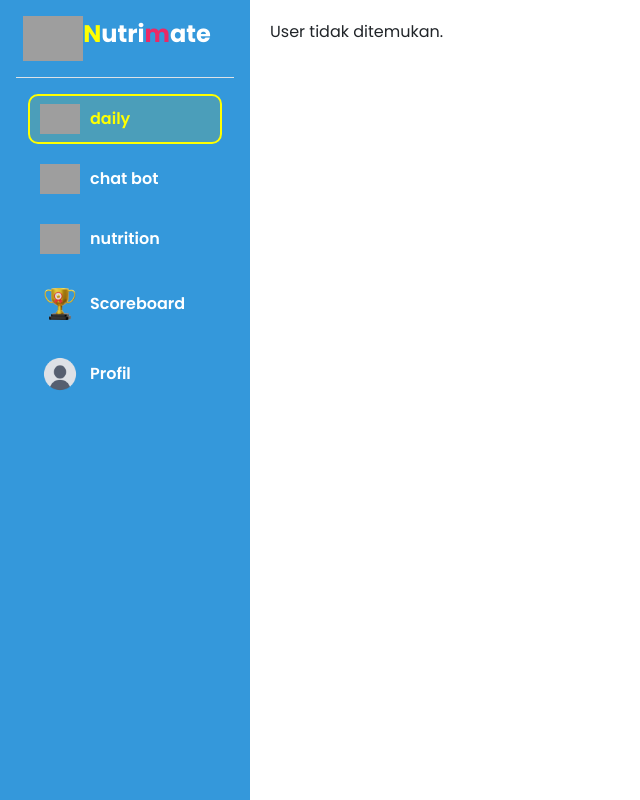
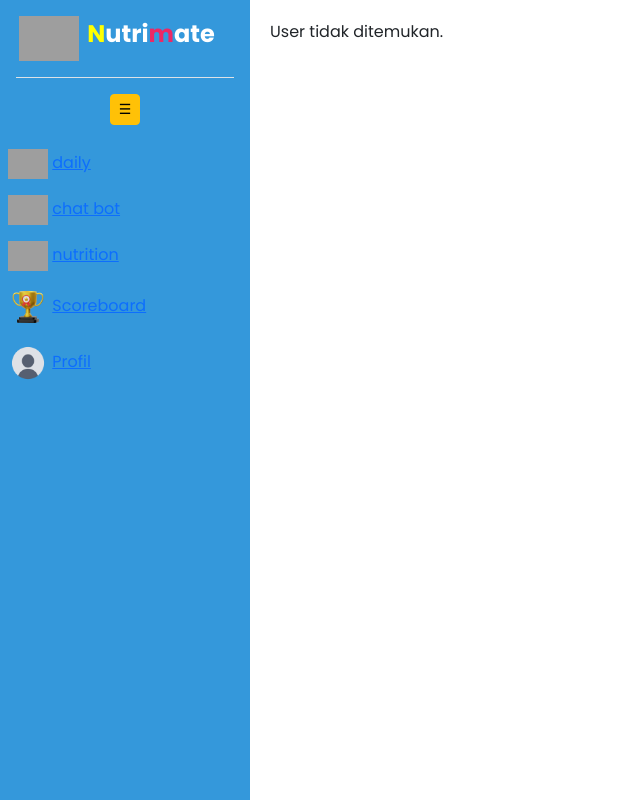
Before and after one commit to AlterftHiatus/NutriMate, a PHP site: page /public/dashboard.php in a window 1280 px wide. Shown: the whole page, without its empty margins (0-640 px from the left). Run offline with PHP 8.4, Linux system fonts and the light colour scheme; the visitor is signed in with stand-in values (Sample User, id 1); data that the repository does not hold is empty; some libraries are stand-ins or nearby versions; grey boxes are pictures that could not be loaded.

Commit message:
UPDATE: Styling Function dashboard

```diff
--- a/assets/css/dashboard.css
+++ b/assets/css/dashboard.css
@@ -8,118 +8,44 @@
 
 .sidebar-menu {
   width: 250px;
-  transition: 0.3s ease-in-out;
-  -webkit-transition: 0.3s ease-in-out;
-  -moz-transition: 0.3s ease-in-out;
-  -ms-transition: 0.3s ease-in-out;
-  -o-transition: 0.3s ease-in-out;
+  transition: width 0.3s ease-in-out;
+  overflow: hidden;
 }
+
+.sidebar-collapsed {
+  width: 70px; /* sidebar mengecil */
+}
+
+.sidebar-collapsed ul li a {
+  display: none; /* sembunyikan teks link */
+}
+
+.sidebar-collapsed .title h4 {
+  display: none; /* sembunyikan judul */
+}
+
+.sidebar-collapsed .title img {
+  margin: auto;
+}
+
 .content {
   margin-left: 250px;
   padding: 20px;
-  flex-grow: 1;
-}
-ul {
-  list-style-type: none;
-  padding: 0;
+  transition: margin-left 0.3s ease-in-out, width 0.3s ease-in-out;
+  width: calc(100% - 250px); /* otomatis menyesuaikan */
 }
 
-ul li {
-  display: flex;
-  align-items: center;
-  gap: 10px;
-  color: white;
-  font-size: 16px;
-  padding: 0px 10px;
-  margin: 10px 20px;
-  border: 2px solid transparent;
-  border-radius: 10px;
-  transition: border 0.2s ease, background-color 0.2s ease;
-}
-ul li a {
-  color: white;
-  text-decoration: none;
-  font-weight: 600;
-}
-ul li:hover {
-  background-color: rgba(255, 255, 255, 0.1);
-  cursor: pointer;
-}
-ul li.active {
-  color: yellow;
-  border: 2px solid yellow;
-  background-color: rgba(163, 182, 56, 0.2);
-}
-ul li.active a {
-  color: yellow;
-}
-.section {
-  display: none;
-  opacity: 0;
-  transform: translateY(10px);
-  transition: opacity 0.4s ease, transform 0.4s ease;
+.content.expanded {
+  margin-left: 70px;
+  width: calc(100% - 70px); /* tetap full sisa layar */
 }
 
-/*TODO: CSS KALENDER */
-/* mewarnai header (hari) di kalender */
-#calendar {
-  max-width: 900px;
-  margin: 0 auto;
-  background: white;
-  padding: 10px;
-  border-radius: 10px;
-  box-shadow: 0 0 10px rgba(0, 0, 0, 0.1);
-  min-height: 600px;
+/* Biar icon tetap rapi */
+ul li {
+  justify-content: flex-start;
 }
-.fc-col-header-cell-cushion {
-  color: black;
-  font-weight: 600;
-  font-size: 16px;
-  text-decoration: none;
-}
-
-.fc-daygrid-day-number {
-  color: black;
-  text-decoration: none;
-}
-.fc-daygrid-day {
-  border: 2px solid rgb(165, 2, 56) !important;
-  /* biru */
-}
-
-.fc-daygrid-day {
-  border: 2px solid rgb(165, 2, 56) !important;
-  /* biru */
-}
-
-.fc-scrollgrid {
-  border: 2px solid rgb(165, 2, 56) !important; /* hitam di sekeliling seluruh grid kalender */
-}
-
-.section.active {
-  display: block;
-  opacity: 1;
-  transform: translateY(0);
-}
-
-/*TODO: CSS DAILY */
-.fade-content {
-  opacity: 0;
-  transition: opacity 0.4s ease-in-out;
-}
-.fade-content.show {
-  opacity: 1;
-}
-
-/* PAGES AKTIVITY  */
-.card-img-container {
-  height: 360px; /* atur tinggi gambar sesuai kebutuhan */
-  overflow: hidden;
-}
-.card-img-container img {
-  height: 100%;
-  width: 100%;
-  object-fit: cover;
+.sidebar-collapsed ul li {
+  justify-content: center;
 }
 
 /*TODO : CSS LOADING  */
--- a/public/dashboard.php
+++ b/public/dashboard.php
@@ -35,12 +35,19 @@
 
 <div class="d-flex h-100 w-100">
   <!-- SIDEBAR -->
-  <div class="sidebar-menu position-fixed h-100 " style="background-color: #3498DB;">
+ <div id="sidebar" class="sidebar-menu position-fixed h-100" style="background-color: #3498DB;">
     <div class="title d-flex justify-content-center align-items-center m-3 pe-3 border-bottom pb-3">
       <img src="../assets/images/avatar/Blue_and_White_3D_Avatar_Profession_Group_Project_Presentation__21_x_35_cm_-removebg-preview.png" alt="" width="60px">
-      <h4 class="text-white text-center fw-bold"><span style="color: yellow;">N</span>utri<span style="color: rgb(235, 41, 102);">m</span>ate</h4>
+      <h4 class="text-white text-center fw-bold ms-2">
+        <span style="color: yellow;">N</span>utri<span style="color: rgb(235, 41, 102);">m</span>ate
+      </h4>
     </div>
-    <ul class="list-unstyled m-2 ">
+    <!-- tombol toggle -->
+    <div class="text-center mb-3">
+      <button id="toggleSidebar" class="btn btn-sm btn-warning">☰</button>
+    </div>
+
+    <ul class="list-unstyled m-2">
       <li class="<?= $page === 'daily' ? 'active' : '' ?> pt-2 pb-2">
         <img src="../assets/images/dashboard/daily.png" alt="" width="40px">
         <a href="?page=daily" class="w-100">daily</a>
@@ -64,8 +71,9 @@
     </ul>
   </div>
 
+
   <!-- KONTEN UTAMA -->
-  <div class="content">
+  <div id="mainContent" class="content">
     <?php
       switch ($page) {
         case 'daily':
@@ -103,7 +111,12 @@
 <!-- Bootstrap -->
 <script src="https://cdn.jsdelivr.net/npm/bootstrap@5.3.7/dist/js/bootstrap.bundle.min.js"></script>
 
-
+<script>
+document.getElementById("toggleSidebar").addEventListener("click", function() {
+  document.getElementById("sidebar").classList.toggle("sidebar-collapsed");
+  document.getElementById("mainContent").classList.toggle("expanded");
+});
+</script>
 
 <!-- ALERT -->
 <?php if (isset($_GET['success'])): ?>
```
Also changed, not shown: assets/images/avatar/man1.jpg (renamed from assets/images/avatar/man8.jpg), assets/images/avatar/man2_.png (renamed from assets/images/avatar/man2.png), assets/images/avatar/man3_.png (renamed from assets/images/avatar/man5.png), 11 other files.
